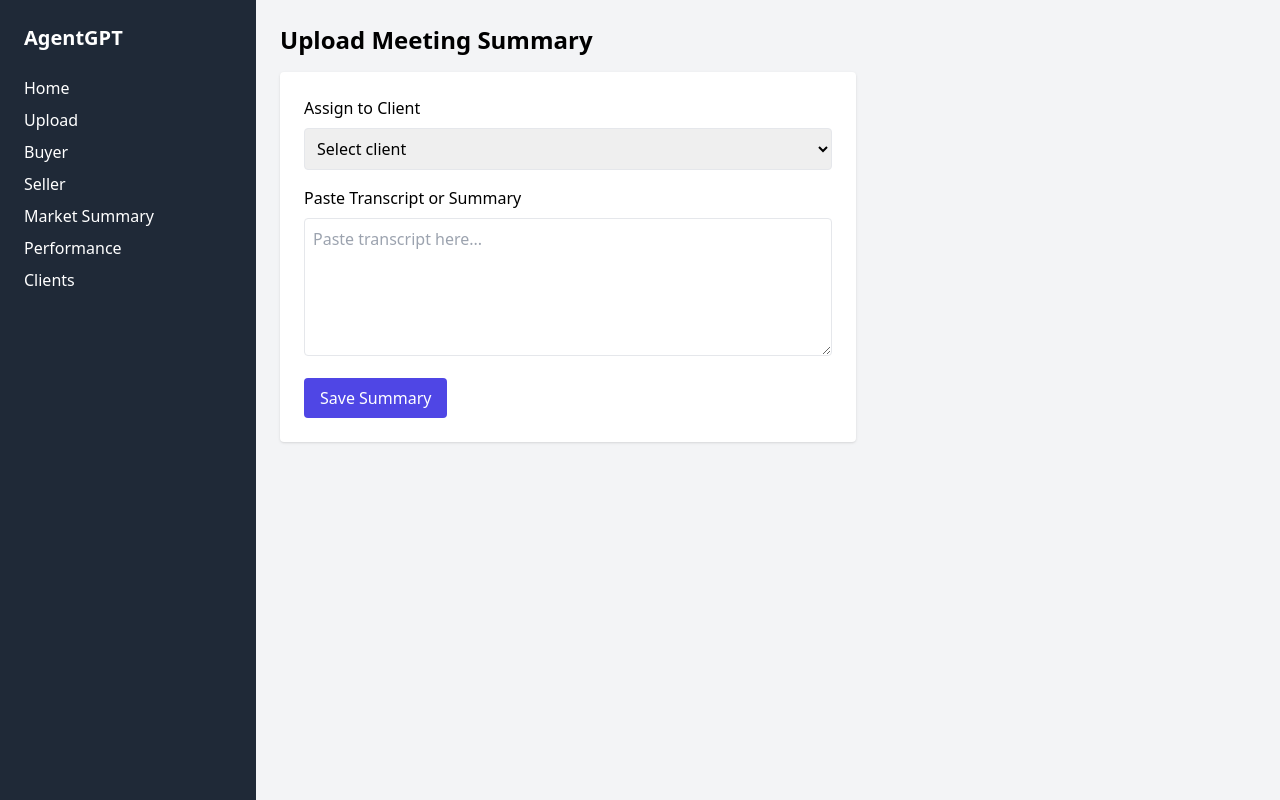
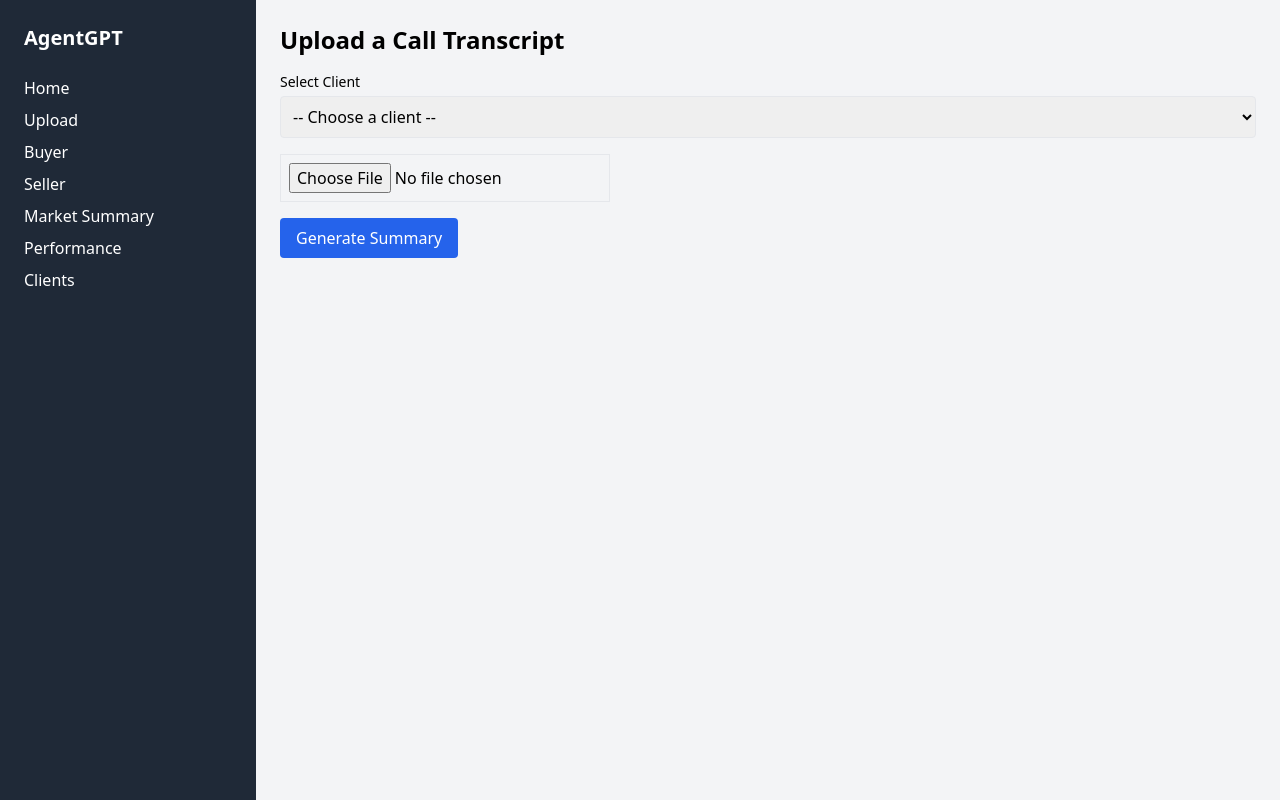
Before and after one commit to malsarraf98/agentgpt-prototype, a Next.js app: page /upload in a window 1280 px wide. Built offline with nearby package versions, Linux system fonts and the light colour scheme.

Commit message:
Update upload.js

```diff
--- a/pages/upload.js
+++ b/pages/upload.js
@@ -1,80 +1,92 @@
-import { useState } from "react";
-
-const mockClients = ["John & Mary Thompson", "Karen Li"];
+import { useState, useEffect } from "react";
 
 export default function Upload() {
+  const [summary, setSummary] = useState("");
+  const [file, setFile] = useState(null);
   const [selectedClient, setSelectedClient] = useState("");
-  const [transcript, setTranscript] = useState("");
-  const [submitted, setSubmitted] = useState(false);
+  const [status, setStatus] = useState("");
+  const [clients, setClients] = useState([]);
 
-  const handleSubmit = () => {
-    if (!selectedClient || !transcript) return;
+  useEffect(() => {
+    const storedClients = JSON.parse(localStorage.getItem("agentgpt-crm")) || [];
+    setClients(storedClients);
+  }, []);
 
-    // Load existing CRM from localStorage
-    const stored = JSON.parse(localStorage.getItem("agentgpt-crm")) || [];
+  const handleFileChange = (e) => {
+    setFile(e.target.files[0]);
+  };
 
-    // Find the client
-    const updated = stored.map(client => {
+  const handleUpload = async () => {
+    if (!file || !selectedClient) {
+      alert("Please select a file and client.");
+      return;
+    }
+
+    setStatus("Processing...");
+
+    // Simulate GPT summary generation
+    setTimeout(() => {
+      const mockSummary = `Call Summary: Discussed buyer's timeline, interest in 3-bed homes in Newton, and financing questions.`;
+
+      const updatedClients = clients.map(client => {
         if (client.name === selectedClient) {
           return {
             ...client,
             history: [
               {
                 date: new Date().toLocaleDateString(),
-              summary: transcript,
+                summary: mockSummary
               },
-            ...(client.history || []),
-          ],
+              ...(client.history || [])
+            ]
           };
         }
         return client;
       });
 
-    localStorage.setItem("agentgpt-crm", JSON.stringify(updated));
-    setTranscript("");
-    setSelectedClient("");
-    setSubmitted(true);
+      setSummary(mockSummary);
+      setStatus("Summary complete.");
+      setClients(updatedClients);
+      localStorage.setItem("agentgpt-crm", JSON.stringify(updatedClients));
+    }, 1500);
   };
 
   return (
     <div>
-      <h1 className="text-2xl font-bold mb-4">Upload Meeting Summary</h1>
+      <h1 className="text-2xl font-bold mb-4">Upload a Call Transcript</h1>
 
-      <div className="bg-white p-6 rounded shadow max-w-xl">
-        <label className="block mb-2 font-medium">Assign to Client</label>
+      <div className="mb-4">
+        <label className="block text-sm font-medium mb-1">Select Client</label>
         <select
-          className="w-full border rounded p-2 mb-4"
+          className="w-full border p-2 rounded"
           value={selectedClient}
           onChange={(e) => setSelectedClient(e.target.value)}
         >
-          <option value="">Select client</option>
-          {mockClients.map((name, idx) => (
-            <option key={idx} value={name}>{name}</option>
+          <option value="">-- Choose a client --</option>
+          {clients.map((client) => (
+            <option key={client.name} value={client.name}>{client.name}</option>
           ))}
         </select>
+      </div>
 
-        <label className="block mb-2 font-medium">Paste Transcript or Summary</label>
-        <textarea
-          className="w-full border rounded p-2 mb-4"
-          rows={5}
-          placeholder="Paste transcript here..."
-          value={transcript}
-          onChange={(e) => setTranscript(e.target.value)}
-        />
+      <div className="mb-4">
+        <input type="file" onChange={handleFileChange} className="border p-2" />
+      </div>
 
       <button
-          className="bg-indigo-600 text-white px-4 py-2 rounded hover:bg-indigo-700"
-          onClick={handleSubmit}
+        onClick={handleUpload}
+        className="bg-blue-600 text-white px-4 py-2 rounded hover:bg-blue-700"
       >
-          Save Summary
+        Generate Summary
       </button>
 
-        {submitted && (
-          <div className="mt-4 text-green-600">
-            Summary saved for <strong>{selectedClient}</strong>!
+      {status && <p className="mt-4 text-sm text-gray-600">{status}</p>}
+      {summary && (
+        <div className="mt-6 bg-white p-4 rounded shadow">
+          <h2 className="text-xl font-bold mb-2">Summary</h2>
+          <p>{summary}</p>
         </div>
       )}
     </div>
-    </div>
   );
 }
```
Lines whose indentation alone changed are shown as unchanged.
